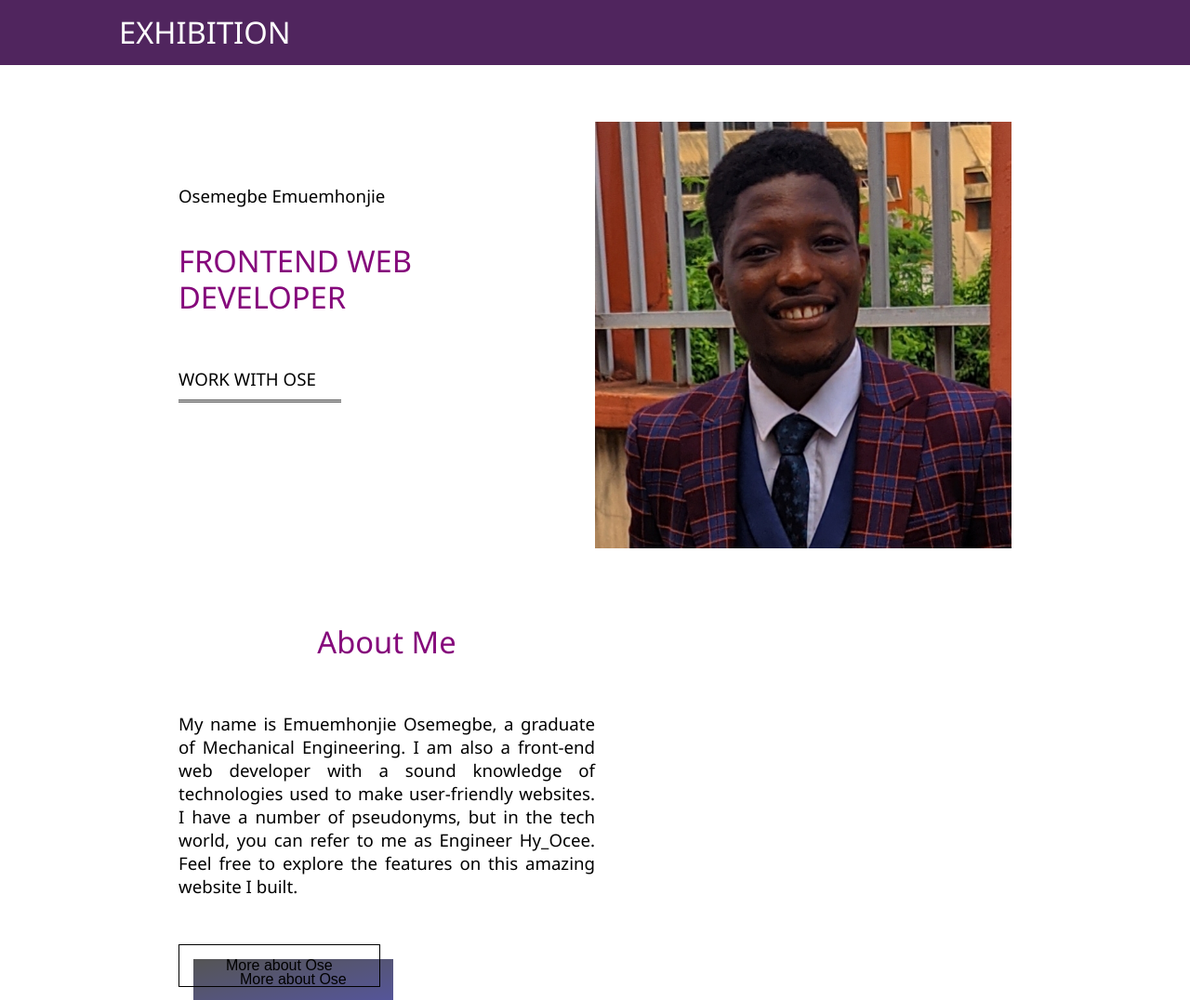
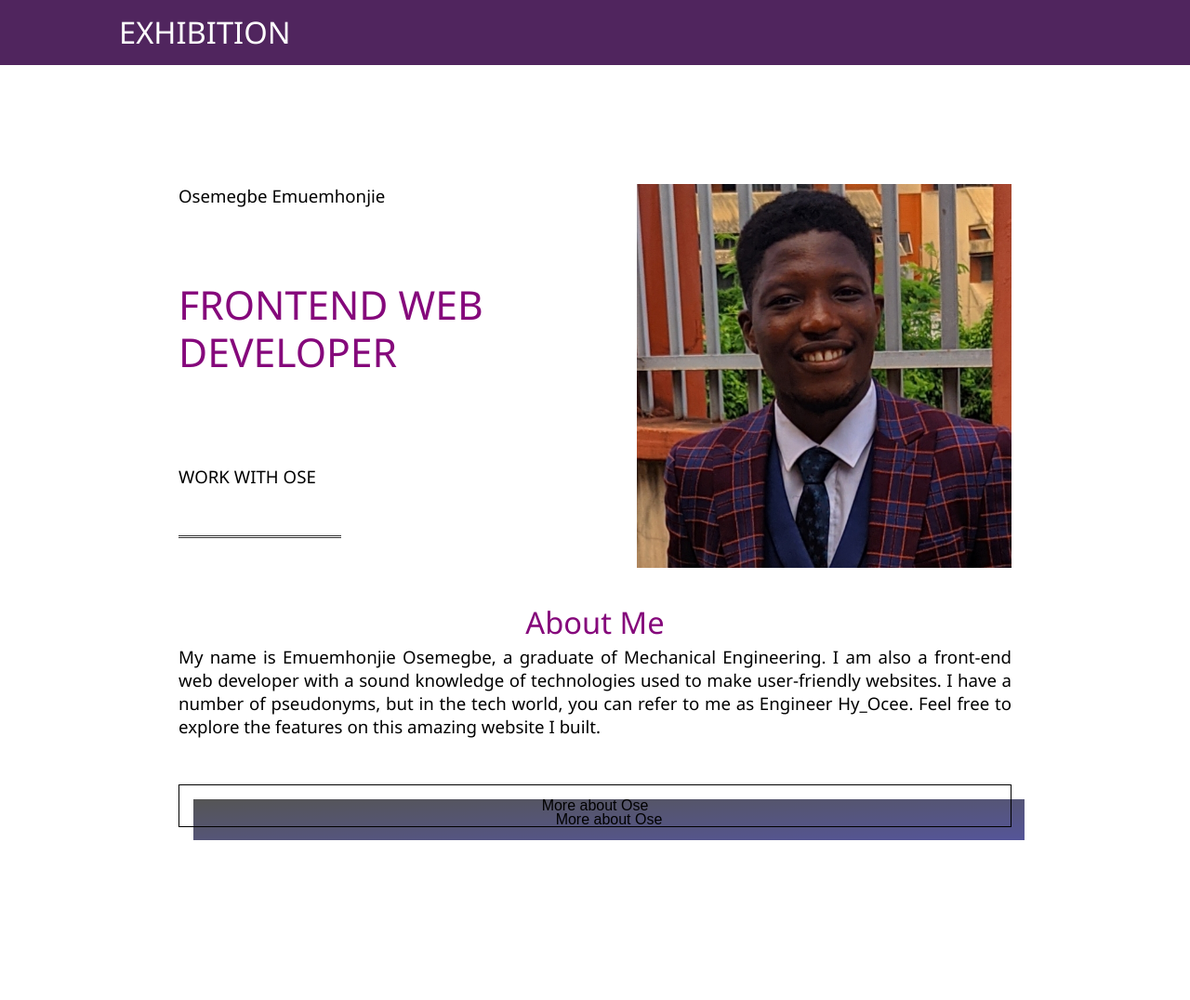
Before and after one commit to HyOcee/Exhibition, a plain HTML site: page index.html in a window 1280 px wide. Shown: the whole page at 93% size. After the commit the page ends 904 px from the top, so only its background shows below. Drawn offline with Linux system fonts and the light colour scheme.

Commit message:
add file

```diff
--- a/index.html
+++ b/index.html
@@ -23,7 +23,7 @@
 
 <section class="aboutMe">
   <div class="col-1">
-    <h2>About Me</h2>
+    <h3>About Me</h3>
     <p>My name is Emuemhonjie Osemegbe, a graduate of Mechanical Engineering. I am also a front-end web developer with a sound knowledge of technologies used to make user-friendly websites. I have a number of pseudonyms, but in the tech world, you can refer to me as Engineer Hy_Ocee. Feel free to explore the features on this amazing website I built.</p>
     <button class="button-1">More about Ose</button>
   </div>
--- a/style.css
+++ b/style.css
@@ -23,7 +23,7 @@ body {
 }
 
 .h3, h3 {
-    font-size: calc(2.5rem + .6vw);
+    font-size: calc(2.5rem + 0.6vw);
 }
 
 h2 {
@@ -45,29 +45,40 @@ section, .container {
     color: rgb(133, 8, 123);
 }
 
+.col-1 {
+
+  display: flex;
+  flex-direction: column;
+  justify-content: space-between;
+}
+
 @media only screen and (max-width: 600px){
-  .col-1 {width: 100%;}
-  .col-1 img {width: 90%; display: none;}
+  .colText {width: 55%;}
+  .colImg {width: 45%;}
   section {padding: 10% 5% 0px 5%;}
   h2 {
-  /*font-size: calc(3.5rem + 0.6vw);*/
+  font-size: calc(3.5rem + 0.6vw);
   padding-top:  calc(1.5rem + 0.6vw);
   padding-bottom: calc(1.5rem + 0.6vw);
   }
 }
 
 @media only screen and (min-width: 600px){
-  .col-1 {width: 50%;}
+  .colText {width: 55%;}
+  .colImg {width: 45%;}
   section {padding: 10% 5% 0px 5%;}
   h2 {
-  /*font-size: calc(3.5rem + 0.6vw);*/
-  padding-top:  calc(1.9rem + 0.6vw);
-  padding-bottom: calc(1.9rem + 0.6vw);
+  font-size: calc(3.5rem + 0.6vw);
+  padding-top:  calc(1rem + 0.5vw);
+  padding-bottom: calc(1rem + 0.5vw);
   }
 }
 
 @media only screen and (min-width: 768px){
-  .col-1 img {  margin-top: -15%;}
+    .colText {width: 55%;}
+  .colImg {width: 45%;}
+  /*.col-1 img {  margin-top: -15%;}*/
+    section {padding: 10% 10% 0px 10%;}
   h2 {
   /*font-size: calc(4rem + 0.6vw);*/
   padding-top:  calc(3rem + 0.6vw);
@@ -103,7 +114,7 @@ img {
     text-align: justify;
 }
 
-.aboutMe h2 {
+.aboutMe h3 {
   text-align: center;
 }
 
```
